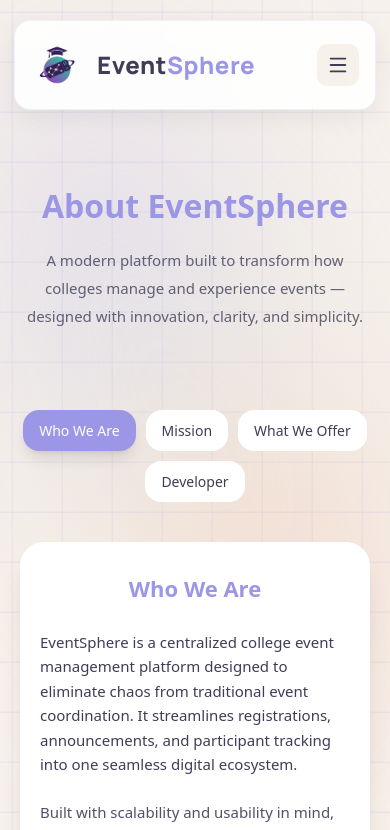
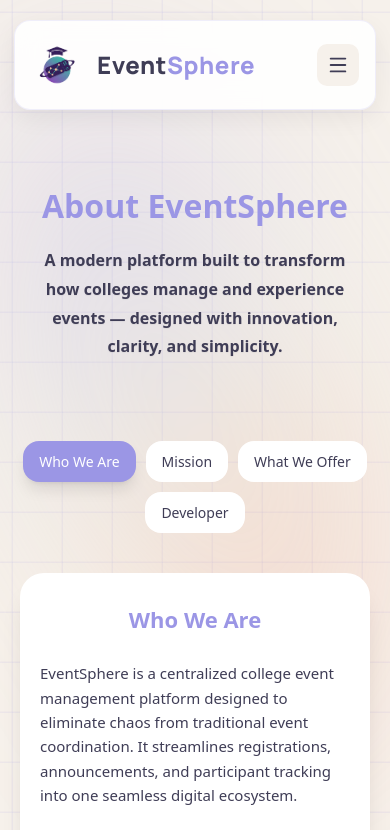
Before and after one commit to JanhaviShigwan/FinalYearProject, a React (Create React App) app in the folder Frontend/eventsphere/: page /about in a window 390 px wide. Shown: the top 830 px of the page. Built offline with nearby package versions, Linux system fonts and the light colour scheme.

Commit message:
Fixed About Us MR

```diff
--- a/Frontend/eventsphere/src/styles/aboutus.css
+++ b/Frontend/eventsphere/src/styles/aboutus.css
@@ -81,7 +81,10 @@
 
 .about-subtitle {
   @apply mt-6 max-w-2xl mx-auto text-lg
-         text-[#3F3D56]/80 dark:text-gray-300;
+         font-semibold;
+  color: #3F3D56;              /* Strong solid color */
+  line-height: 1.8;
+  text-shadow: 0 1px 1px rgba(0,0,0,0.05); /* subtle clarity boost */
 }
 
 .about-tabs {
@@ -176,8 +179,10 @@
 }
 
 .mission-subtitle {
-  @apply mt-4 max-w-2xl mx-auto
-         text-[#3F3D56]/80 dark:text-gray-300;
+  @apply mt-4 max-w-2xl mx-auto font-semibold;
+  color: #3F3D56;
+  line-height: 1.8;
+  text-shadow: 0 1px 1px rgba(0,0,0,0.05);
 }
 
 .mission-cards {
@@ -233,8 +238,9 @@
 }
 
 .mission-card p {
-  @apply text-sm leading-relaxed
-         text-[#3F3D56]/80 dark:text-gray-400;
+  @apply text-sm leading-relaxed font-medium;
+  color: #3F3D56;
+  line-height: 1.7;
 }
 
 /* ================= OFFER ================= */
@@ -248,8 +254,10 @@
 }
 
 .offer-subtitle {
-  @apply mt-4 max-w-2xl mx-auto
-         text-[#3F3D56]/80 dark:text-gray-300;
+  @apply mt-4 max-w-2xl mx-auto font-semibold;
+  color: #3F3D56;
+  line-height: 1.8;
+  text-shadow: 0 1px 1px rgba(0,0,0,0.05);
 }
 
 .offer-cards {
@@ -305,8 +313,9 @@
 }
 
 .offer-card p {
-  @apply text-sm leading-relaxed
-         text-[#3F3D56]/80 dark:text-gray-400;
+  @apply text-sm leading-relaxed font-medium;
+  color: #3F3D56;
+  line-height: 1.7;
 }
 
 /* ================= DEV SECTION ================= */
@@ -348,8 +357,9 @@
 }
 
 .dev-text {
-  @apply leading-relaxed mb-6
-         text-[#3F3D56]/80 dark:text-gray-400;
+  @apply leading-relaxed font-medium;
+  color: #3F3D56;
+  line-height: 1.8;
 }
 
 .dev-links {
@@ -414,8 +424,8 @@
   }
 
   .about-subtitle {
-    font-size: 15px;
-    text-align: center;
+    font-size: 16px;
+    padding: 0 10px;
   }
 
   .about-tabs {
```
